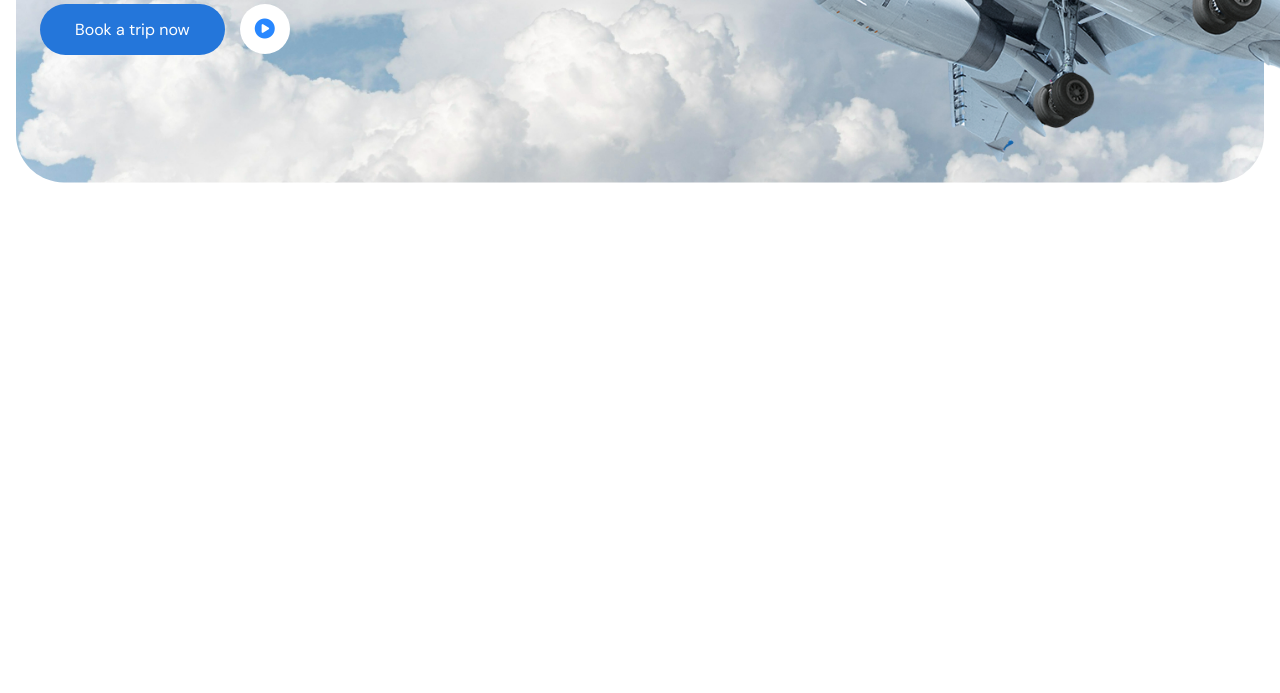
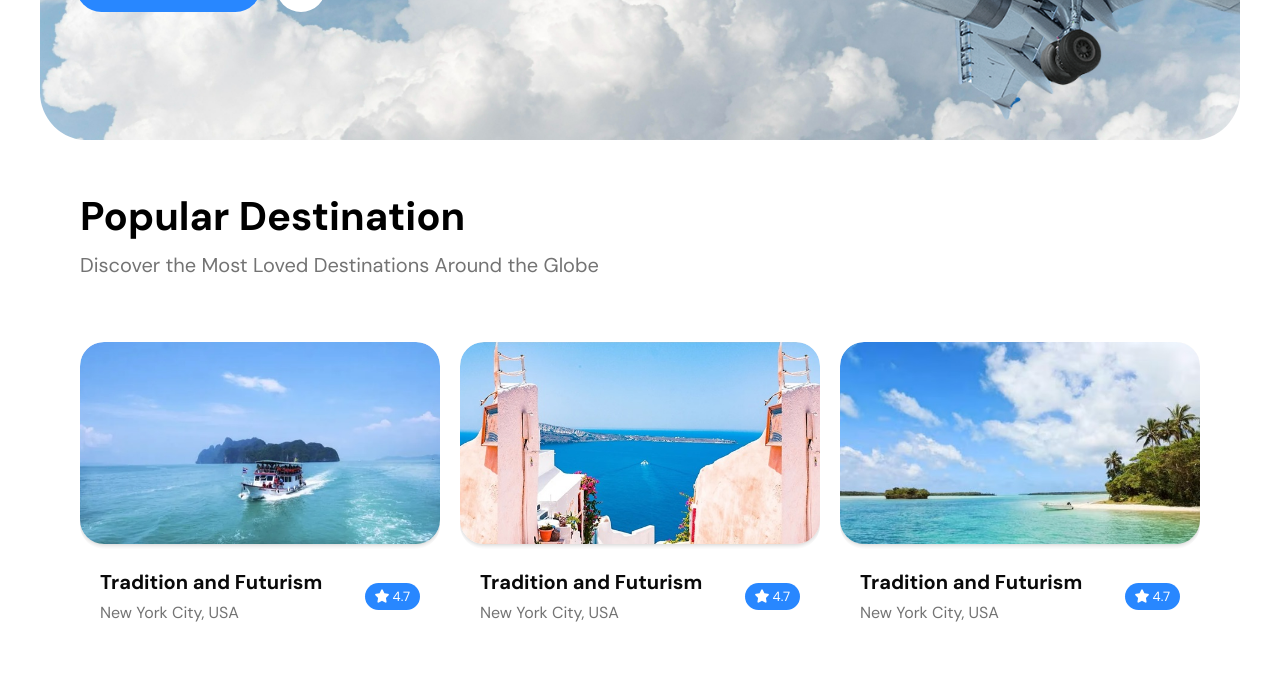
Before and after one commit to koli0067/flight-booking-website, a plain HTML site: page index.html in a window 1280 px wide. Shown: the part 586-1279 px from the top of the page. Before the commit the page ends 800 px from the top, so only its background shows below. Drawn offline with nearby package versions, Linux system fonts and the light colour scheme; a web font is replaced by a local one.

Commit message:
populer section finish

```diff
--- a/index.html
+++ b/index.html
@@ -51,6 +51,78 @@
         </div>
 
     </section>
+
+    <section class="populer_section">
+        <h2>Popular Destination</h2>
+        <p>Discover the Most Loved Destinations Around the Globe</p>
+        <div class="box_area">
+            <div class="box box1">
+                <div class="img_box">
+                    <img width="360px" src="./images/destination-1.jpg" alt="">
+                </div>
+                <div class="box_text_area">
+                    <div class="box_text">
+                        <h3>Tradition and Futurism</h3>
+                        <p>New York City, USA</p>
+                    </div>
+                   <div class="box_btn">
+                        <button><i class="fa-solid fa-star"></i>4.7</button>
+                    </div>
+                </div>
+            </div>
+            <div class="box box2">
+                <div class="img_box">
+                    <img width="360px" src="./images/destination-2.jpg" alt="">
+                </div>
+                <div class="box_text_area">
+                    <div class="box_text">
+                        <h3>Tradition and Futurism</h3>
+                        <p>New York City, USA</p>
+                    </div>
+                    <div class="box_btn">
+                        <button><i class="fa-solid fa-star"></i>4.7</button>
+                    </div>
+                </div>
+            </div>
+            <div class="box box3">
+                <div class="img_box">
+                    <img width="360px" src="./images/destination-3.jpg" alt="">
+                </div>
+                <div class="box_text_area">
+                    <div class="box_text">
+                        <h3>Tradition and Futurism</h3>
+                        <p>New York City, USA</p>
+                    </div>
+                    <div class="box_btn">
+                        <button><i class="fa-solid fa-star"></i>4.7</button>
+                    </div>
+                </div>
+            </div>
+        </div>
+    </section>
+
+    <!-- <section class="unleash_section">
+
+        <div class="unleash_img">
+            <img src="./images/showcase.jpg" alt="">
+        </div>
+        <div class="unleash_text">
+            <h1>UNLEASH WANDERLUST WITH SKYWINGS</h1>
+            <p>Embark on a journey like no other with Skywings, where your travel dreams come to life. Our mission is to inspire and facilitate your adventures, whether you seek the vibrant energy of bustling cityscapes, the serene beauty of pristine beaches, or the captivating history of ancient landmarks. At Skywings, we provide expertly curated destinations and personalized itineraries, ensuring that every trip is tailored to your
+            unique preferences. Discover hidden gems, immerse yourself in diverse cultures, and create unforgettable memories that will last a lifetime.
+            <br> <br> With Skywings as your ultimate travel companion, exploring the wonders of the world has never been easier. Our insider tips and local insights give you the tools to navigate new places with confidence and excitement. From the moment you start planning to the day you return home, we are dedicated to making your travel experience seamless and enriching.
+            </p>
+            <button>Book a Flight Now <i class="fa-solid fa-arrow-right"></i></button>
+        </div>
+
+    </section> -->
+
+
+
+
+
+
+
     <script src="https://unpkg.com/scrollreveal"></script>
     <script src="./script.js"></script>
 </body>
--- a/script.js
+++ b/script.js
@@ -33,3 +33,20 @@ ScrollReveal().reveal(".hero_area_btn",{
     ...scrollRevealOption,
     delay: 1500,
 });
+
+   // box area
+
+ScrollReveal().reveal(".box1",{
+    ...scrollRevealOption,
+    delay: 500,
+});
+
+ScrollReveal().reveal(".box2",{
+    ...scrollRevealOption,
+    delay: 800,
+});
+
+ScrollReveal().reveal(".box3",{
+    ...scrollRevealOption,
+    delay: 1000,
+});
--- a/style.css
+++ b/style.css
@@ -37,10 +37,6 @@
 } */
 
 header{
-    position: fixed;
-    top: 30px;
-    left: 0;
-    right: 0;
     display: flex;
     justify-content: space-between;
     max-width: var(--max-width);
@@ -48,9 +44,7 @@ header{
     padding: 30px 40px;
     align-items: center;
     margin: 0 auto;
-    z-index: 9;
     background-color: var(--white);
-    border-radius: 20px;
 }
 .nav_logo h2{
     font-size: 25px;
@@ -82,6 +76,10 @@ ul li a:hover{
     outline: none;
     color: var(--white);
     font-size: 16px;
+    transition: 0.3s;
+}
+.btn:hover{
+    background-color: var(--primary-color-dark);
 }
 
 .nav_manu_btn{
@@ -103,17 +101,18 @@ ul li a:hover{
 /* hero section start  */
 
 .hero_section{
-    margin-top: 12%;
+    margin: 10px auto;
     padding-inline: 1rem;
     position: relative;
     isolation: isolate;
     overflow: hidden;
+    max-width: var(--max-width);
 }
 .hero_section::before{
     position: absolute;
     content: "";
     height: 100%;
-    width: calc(100% - 2rem);
+    width: 100%;
     top: 50%;
     left: 50%;
     transform: translate(-50%, -50%);
@@ -125,12 +124,12 @@ ul li a:hover{
     z-index: -1;
 }
 .hero_area{
-    z-index: 11;
     display: grid;
     grid-template-columns:
     minmax(0, 1fr)
     repeat(5, minmax(0, calc(var(--max-width) / 5)))
     minmax(0, 1fr);
+    padding: 0 20px;
 }
 .hero_text_area{
     grid-column: 2/4;
@@ -150,13 +149,18 @@ ul li a:hover{
     gap: 15px;
 }
 .hero_area_btn button{
-   background-color: var(--primary-color-dark);
+   background-color: var(--primary-color);
    color: var(--white);
    border: none;
    outline: none;
    padding: 15px 35px;
    border-radius: 50px;
    font-size: 16px;
+   transition: 0.3s;
+}
+.hero_area_btn button:hover{
+    background-color: var(--primary-color-dark);
+    transform: translateY(-5px);
 }
 .hero_area_btn i{
     padding: 9px 13px;
@@ -191,7 +195,80 @@ ul li a:hover{
 
 /* hero section end */
 
+/* box _area start  */
 
+.populer_section{
+    max-width: var(--max-width);
+    padding: 30px 40px;
+    margin:  20px auto;
+}
+.populer_section h2{
+    font-size: 40px;
+    padding-bottom: 10px;
+}
+.populer_section p{
+    font-size: 20px;
+    color: var(--text-light);
+}
+
+.box_area{
+    display: flex;
+    justify-content: space-between;
+    align-items: center;
+    margin-top: 4rem;
+    width: 100%;
+}
+.img_box{
+    overflow: hidden;
+    border-radius: 1.5rem;
+    outline: none;
+}
+.img_box img{
+    border-radius: 1.5rem;
+    transition: 0.3s;
+    box-shadow: 0 1px 5px rgba(0, 0, 0, 0.2);
+}
+.img_box img:hover{
+    transform: scale(1.15) translateY(-10px);
+}
+.box_text_area{
+    display: flex;
+    justify-content: space-between;
+    padding: 20px;
+    align-items: center;
+}
+.box_text h3{
+   font-size: 20px;
+   color: var(--text-dark);
+   padding-bottom: 7px;
+}
+.box_text p{
+   font-size: 16px;
+   color: var(--text-light);
+}
+.box_btn button{
+    background-color: var(--primary-color);
+    color: var(--white);
+    padding: 5px 10px;
+    border-radius: 20px;
+    border: none;
+    outline: none;
+}
+.box_btn button i{
+    padding-right: 3px;
+}
+
+
+/* box_area end  */
+
+/* unleash_section start  */
+
+.unleash_section{
+    max-width: var(--max-width);
+}
+
+
+/* unleash_section end  */
 
 
 @media(max-width:799px){
@@ -199,8 +276,6 @@ ul li a:hover{
         padding:20px;
         flex-wrap:wrap;
         background-color: var(--primary-color);
-        top: 0;
-        border-radius: 0;
     }
     .nav_header{
         display: flex;
@@ -220,7 +295,7 @@ ul li a:hover{
     }
     .nav_link{
         position:absolute;
-        top:100%;
+        top: 70px;
         left:0;
         width:100%;
         color: var(--white);
@@ -231,6 +306,7 @@ ul li a:hover{
         overflow: hidden;
         opacity: 0;
         transform: translateY(-15px);
+        z-index: 999;
         transition: all .4s ease;
     }
     ul li a {
@@ -250,9 +326,6 @@ ul li a:hover{
 
     /* hero section  */
 
-     .hero_section{
-        margin-top: 10%;
-    }
     .hero_area{
         grid-template-columns: 1fr;
         text-align: center;
@@ -286,4 +359,22 @@ ul li a:hover{
     }
 
 
+    /* .box_area  */
+
+    .populer_section h2{
+        text-align: center;
+    }
+    .populer_section p{
+        text-align: center;
+    }
+    .box_area{
+        flex-wrap: wrap;
+        justify-content: center;
+    }
+
+
 }
+
+@media(max-width:1025px){
+
+}
```
